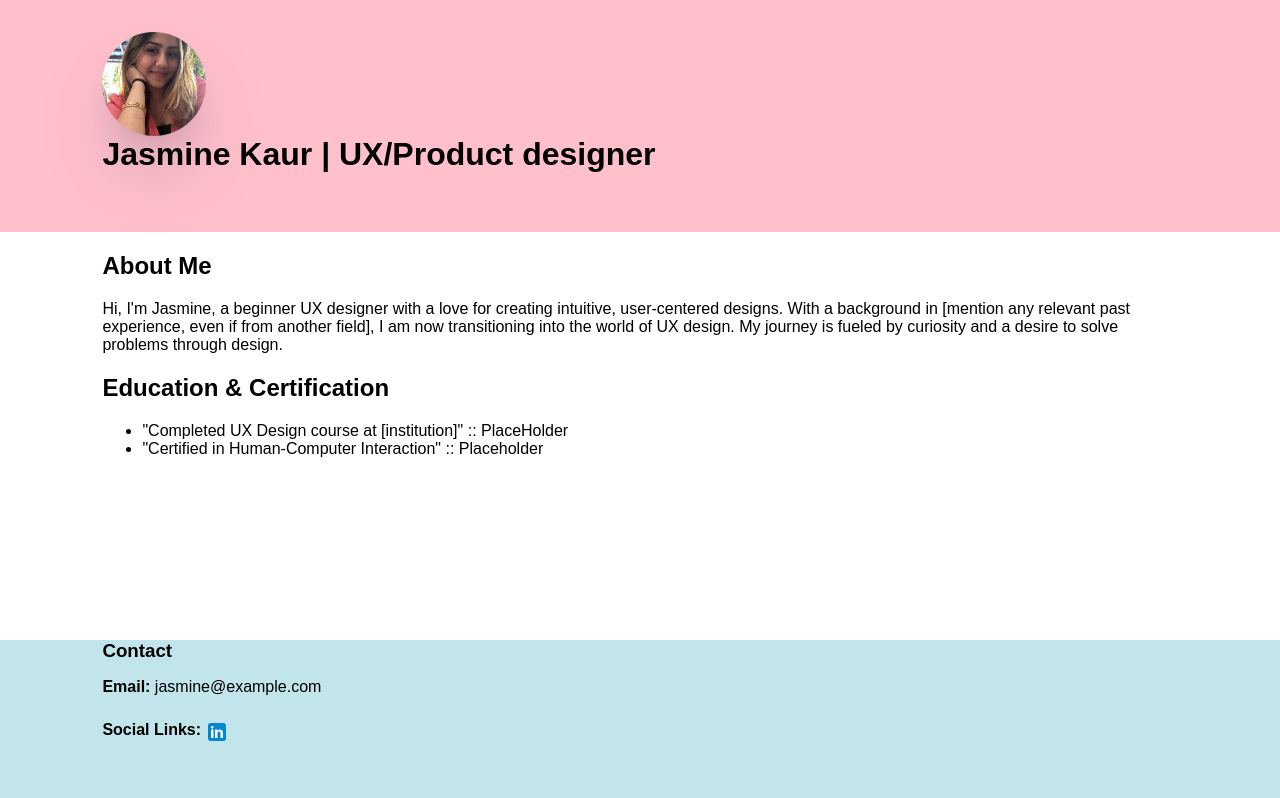
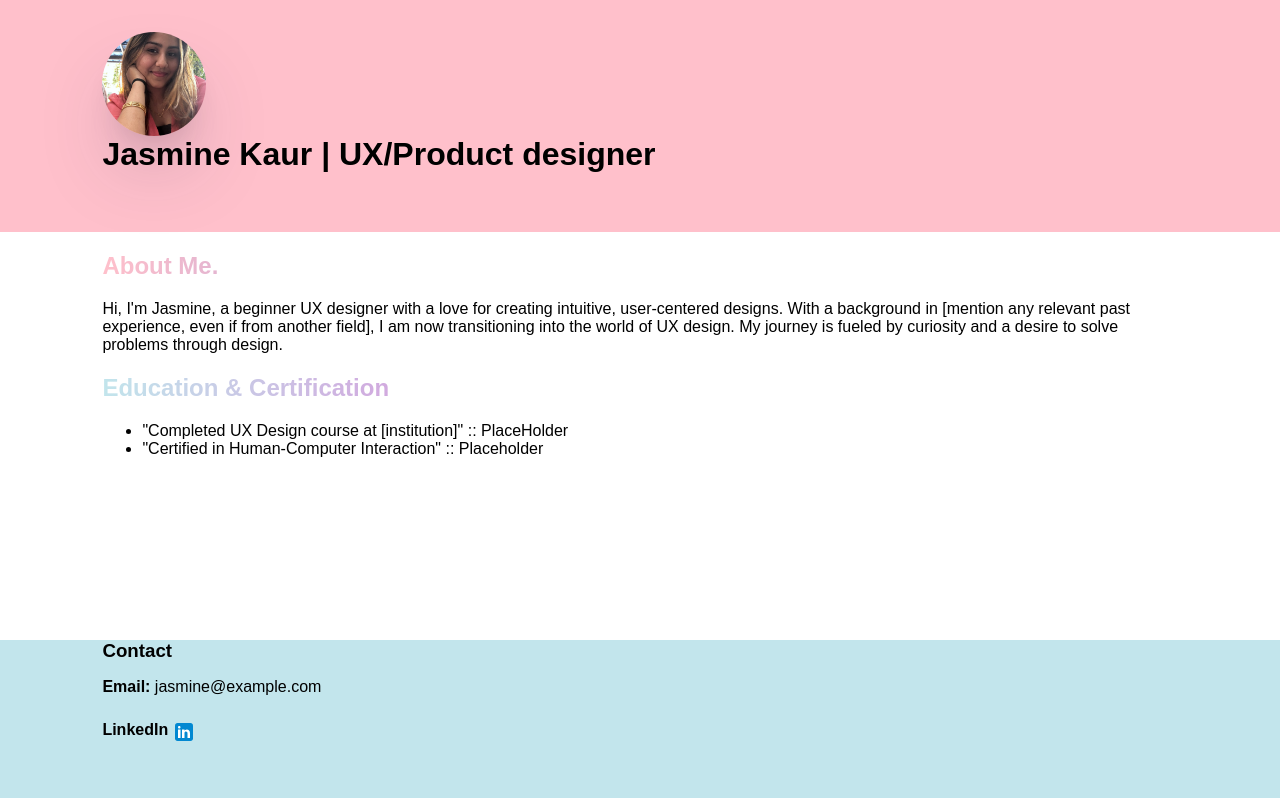
Before and after one commit to harshmeetsingh/protfolio-project, a React (Vite) app: page / in a window 1280 px wide. Shown: the top 798 px of the page. Built offline with nearby package versions, Linux system fonts and the light colour scheme; a web font is replaced by a local one.

Commit message:
udpate styling and font gradient

```diff
--- a/src/components/HomePage.css
+++ b/src/components/HomePage.css
@@ -51,3 +51,21 @@ h3 {
   margin-top: 8px;
   margin-left: 4px;
 }
+
+.home-page-aboutme-title {
+  font-weight: 900;
+  background: linear-gradient(to right, pink, rgb(8, 93, 252));
+  background: -webkit-linear-gradient(left, pink, rgb(8, 93, 252));
+  -webkit-background-clip: text;
+  -webkit-text-fill-color: transparent;
+}
+.home-page-education-title {
+  background: linear-gradient(to right, rgb(194, 229, 236), rgb(252, 8, 187));
+  background: -webkit-linear-gradient(
+    left,
+    rgb(194, 229, 236),
+    rgb(252, 8, 187)
+  );
+  -webkit-background-clip: text;
+  -webkit-text-fill-color: transparent;
+}
--- a/src/components/HomePage.tsx
+++ b/src/components/HomePage.tsx
@@ -5,6 +5,7 @@ import {
   NameTitle,
   iconsUrl,
   sectionTitles,
+  socialTexts,
   socialUrls,
 } from "../utils/content-utils";
 
@@ -18,7 +19,7 @@ const HomePage: FunctionComponent<HomePageProps> = () => {
         <h1 className="">{NameTitle}</h1>
       </header>
       <div className="home-page-aboutme">
-        <h2>{sectionTitles.aboutMe}</h2>
+        <h2 className="home-page-aboutme-title">{sectionTitles.aboutMe}</h2>
         <p>
           Hi, I'm Jasmine, a beginner UX designer with a love for creating
           intuitive, user-centered designs. With a background in [mention any
@@ -28,7 +29,7 @@ const HomePage: FunctionComponent<HomePageProps> = () => {
         </p>
       </div>
       <div>
-        <h2>{sectionTitles.education}</h2>
+        <h2 className="home-page-education-title">{sectionTitles.education}</h2>
         <ul>
           <li>"Completed UX Design course at [institution]" :: PlaceHolder</li>
           <li>"Certified in Human-Computer Interaction" :: Placeholder</li>
@@ -41,7 +42,7 @@ const HomePage: FunctionComponent<HomePageProps> = () => {
           <b>Email:</b> jasmine@example.com
         </p>
         <div className="social-links">
-          <b>Social Links:</b>
+          <b>{socialTexts.linkedIn}</b>
 
           <a
             className="social-links-image"
--- a/src/utils/content-utils.ts
+++ b/src/utils/content-utils.ts
@@ -7,13 +7,17 @@ export const iconsUrl = {
 };
 
 export const sectionTitles = {
-  aboutMe: "About Me",
+  aboutMe: "About Me.",
   skills: "Skills",
   project: "Project",
   education: "Education & Certification",
   contactInfo: "Contact",
 };
 
+export const socialTexts = {
+  linkedIn: "LinkedIn",
+};
+
 export const socialUrls = {
   linkedIn: "https://www.linkedin.com/in/jasmine-kaur-38bbb81ab/",
 };
```
